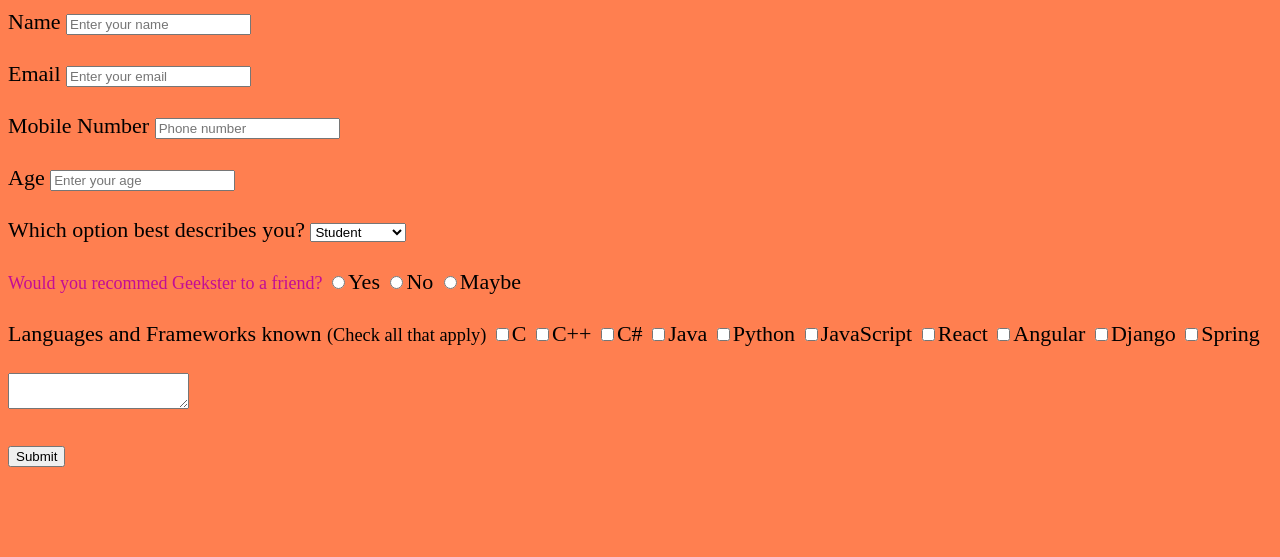
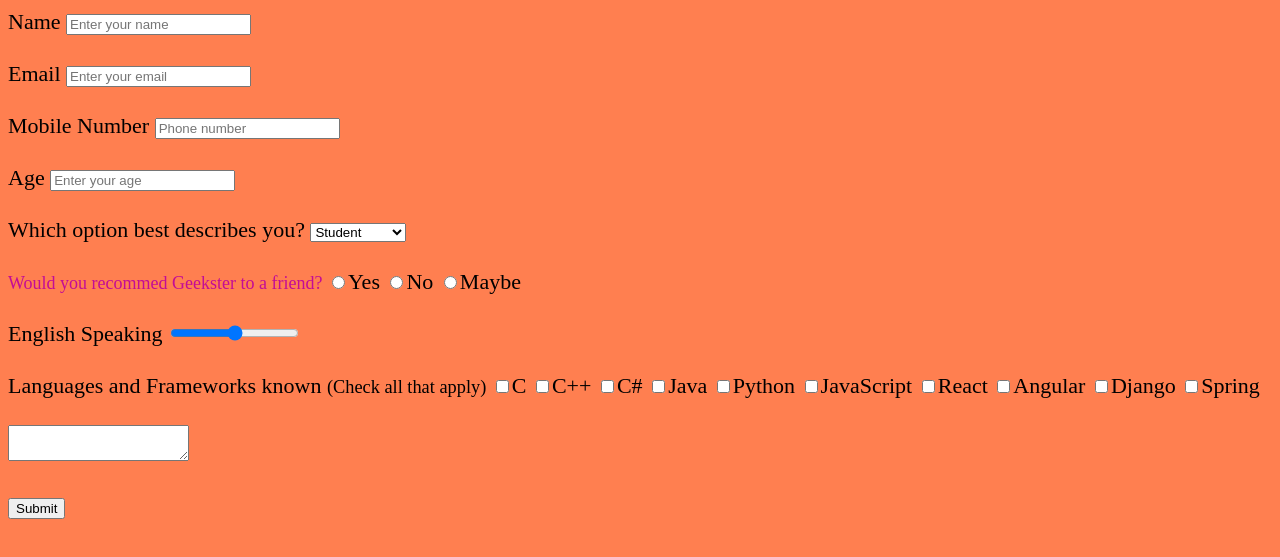
Before and after one commit to Saketku98/test, a plain HTML site: page index.html in a window 1280 px wide. Shown: the part 101-658 px from the top of the page. Drawn offline with Linux system fonts and the light colour scheme.

Commit message:
Update index.html

```diff
--- a/index.html
+++ b/index.html
@@ -66,6 +66,11 @@
                 <input type="radio">Maybe</input>
             </label>
             <br><br>
+            <label>English Speaking
+                <input type="range" min="0" max="100" name="marks_range" />
+            </label>
+            <br>
+            <br>
             <label>Languages and Frameworks known
                 <small>(Check all that apply)</small>
             </label>
```
